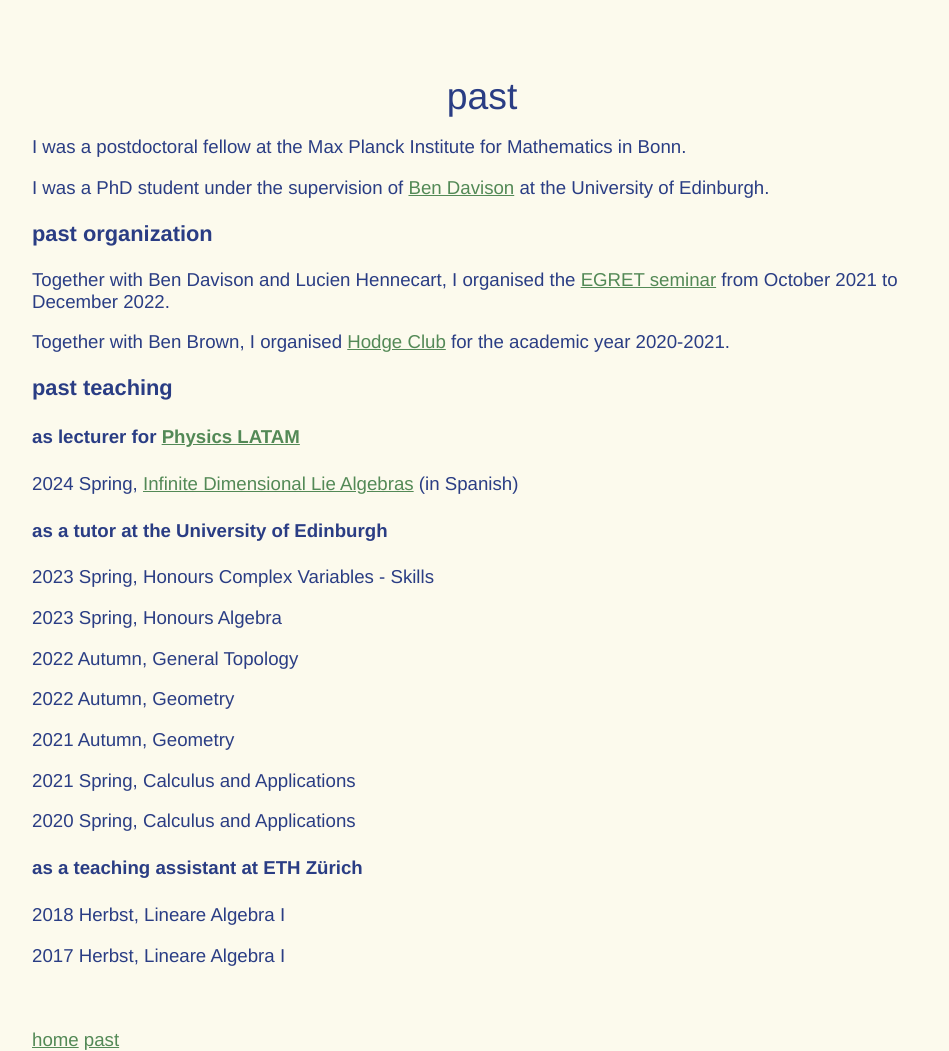
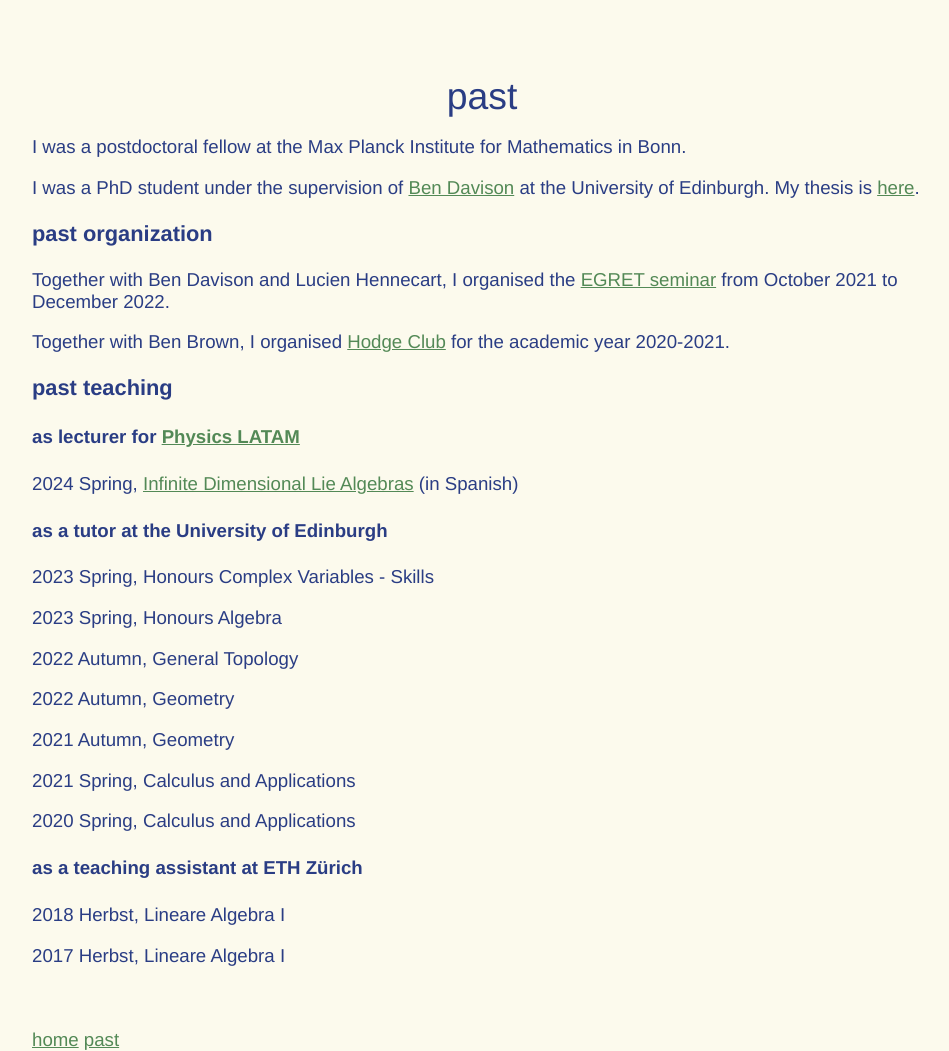
Before and after one commit to SebiSchlegel/SebiSchlegel.github.io, a Jekyll site: the page built from past.md, in a window 1280 px wide. Shown: the whole page, without its empty margins (158-1107 px from the left). Built offline with Jekyll 4.4.1, drawn with Linux system fonts in a browser that asks for light colours.

```diff
--- a/index.html
+++ b/index.html
@@ -17,11 +17,11 @@ layout: default
     Please don't hesitate to email: <a href="mailto:sebastian.schlegelmejia@epfl.ch"> sebastian.schlegelmejia@epfl.ch</a><a href="https://en.wikipedia.org/wiki/The_Game_(mind_game)">.</a>
 </p>
 
-
+<!--
 <h3>
     upcoming
 </h3>
-I am giving a talk at the workshop <a href="https://sites.google.com/view/dtcats24/"> DT theory and derived categories</a> in Paris.
+I am giving a talk at the workshop <a href="https://sites.google.com/view/dtcats24/"> DT theory and derived categories</a> in Paris. -->
 <h3>
     research
 </h3>
--- a/past.md
+++ b/past.md
@@ -6,7 +6,7 @@ layout: default
 
 I was a postdoctoral fellow at the Max Planck Institute for Mathematics in Bonn.
 
-I was a PhD student under the supervision of [Ben Davison](https://sites.google.com/site/bendavisonmath/) at the University of Edinburgh.
+I was a PhD student under the supervision of [Ben Davison](https://sites.google.com/site/bendavisonmath/) at the University of Edinburgh. My thesis is [here](https://era.ed.ac.uk/handle/1842/41071).
 
 ### past organization
 
```
Also changed, not shown: other parts of past.md (+1 -1 lines), 2 other files.
